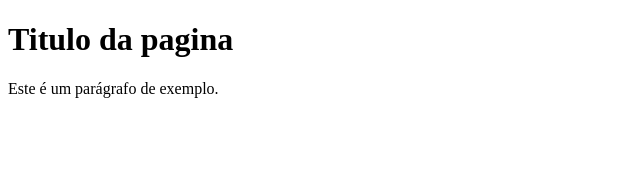
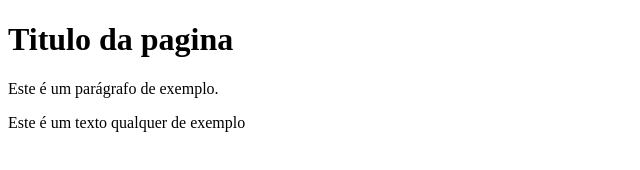
Before and after one commit to leonardo21-dev/lojavirtual, a plain HTML site: page index.html in a window 1280 px wide. Shown: the whole page, without its empty margins (0-640 px from the left). Drawn offline with Linux system fonts and the light colour scheme.

Commit message:
updating file index (again)

```diff
--- a/index.html
+++ b/index.html
@@ -8,5 +8,6 @@
 <body>
     <h1>Titulo da pagina</h1>
     <p>Este é um parágrafo de exemplo.</p>
+    <p>Este é um texto qualquer de exemplo</p>
 </body>
 </html>
```
